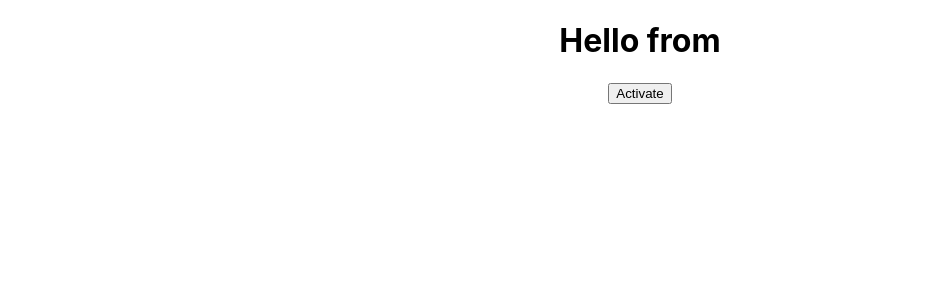
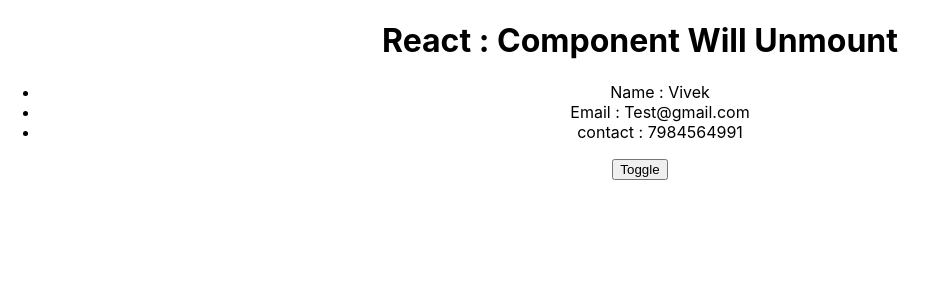
Before and after one commit to Vivek-Anil-Kalal/LearningReact, a React (Create React App) app: page / in a window 1280 px wide. Shown: the top 300 px of the page, without its empty margins (0-938 px from the left). Built offline with nearby package versions, Linux system fonts and the light colour scheme.

Commit message:
Learned COmponenWillUnMount

```diff
--- a/src/App.js
+++ b/src/App.js
@@ -1,42 +1,30 @@
 import logo from './logo.svg';
 import './App.css';
 import React from 'react';
+import User from './User'
 
 export class App extends React.Component {
   constructor() {
     super()
     this.state = {
-      active: null,
-      who: null
-    }
-  }
-
-  // componentDidUpdate is called when the state of any component is updated or changed
-  componentDidUpdate() {
-    console.warn("ComponentDidUpdate")
-    // here if you don't put the loop then it will go inside the infinite loop
-    if( this.state.who == null ){
-      // becasue everytime state is changed the update method will called and inside the update method we are again changing the state this will form a loop
-      this.setState({
-        active:"The",
-        who:"Ayaan Shaikh"
-      })
+      toggle: true
     }
   }
 
   render() {
     return (
       <div className="App">
-        <h1>Hello from {this.state.active} {this.state.who}</h1>
-        {/* here when this state will be changed first time then the componentDidUpdate will be called  */}
-        <button onClick={() => {
-          this.setState({
-            active:"The",
-            who:"Ayaan Shaikh"
-          })
+        <h1>React : Component Will Unmount </h1>
+        {/* this means if toggle is true then show the user component else show nothing  */}
+        {
+          this.state.toggle ?
+          <User />:null
+        }
+        <button onClick={()=>{
+          this.setState({toggle:!this.state.toggle})
         }}>
-          Activate
-        </button>
+          Toggle
+          </button>
       </div>
     );
 
--- /dev/null
+++ b/src/User.js
@@ -0,0 +1,17 @@
+import React, { Component } from 'react';
+
+export default class User extends Component{
+    // this method will called when the component is being delete first this msg will be called and then the component will be called
+    componentWillUnmount(){
+        alert("This component is going to be deleted");
+    }
+    render(){
+        return <div>
+            <ul>
+                <li>Name : Vivek </li>
+                <li>Email : Test@gmail.com </li>
+                <li>contact : 7984564991 </li>
+            </ul>
+        </div>
+    }
+}
```
